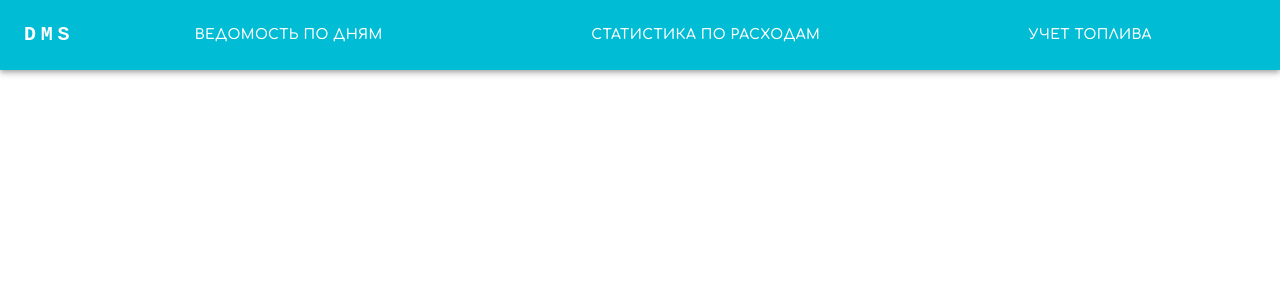
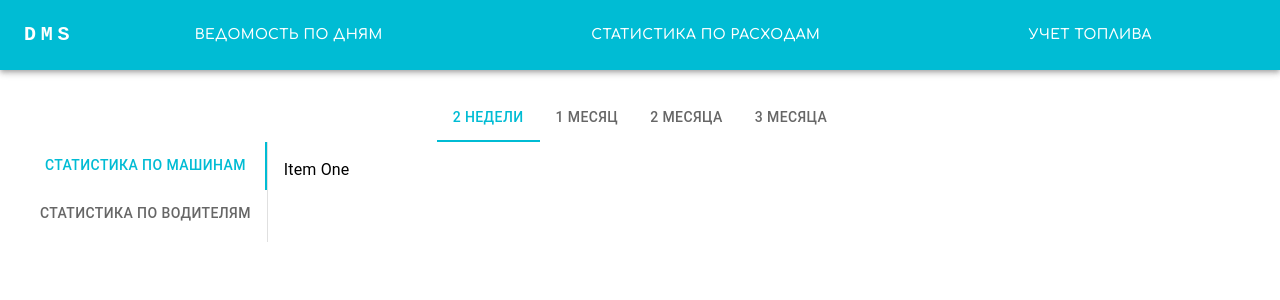
Before and after one commit to nastyasap/dms_work, a React (Create React App) app: page /fuel in a window 1280 px wide. Shown: the top 300 px of the page. Built offline with nearby package versions, Linux system fonts and the light colour scheme.

Commit message:
fuel page menu added

```diff
--- a/src/App/App.css
+++ b/src/App/App.css
@@ -1,38 +1,3 @@
-.App {
-    text-align: center;
+.css-heg063-MuiTabs-flexContainer {
+    justify-content: center;
 }
-
-.App-logo {
-    height: 40vmin;
-    pointer-events: none;
-}
-
-@media (prefers-reduced-motion: no-preference) {
-    .App-logo {
-        animation: App-logo-spin infinite 20s linear;
-    }
-}
-
-.App-header {
-    background-color: #282c34;
-    min-height: 100vh;
-    display: flex;
-    flex-direction: column;
-    align-items: center;
-    justify-content: center;
-    font-size: calc(10px + 2vmin);
-    color: white;
-}
-
-.App-link {
-    color: #61dafb;
-}
-
-@keyframes App-logo-spin {
-    from {
-        transform: rotate(0deg);
-    }
-    to {
-        transform: rotate(360deg);
-    }
-}
--- a/src/App/App.tsx
+++ b/src/App/App.tsx
@@ -5,6 +5,7 @@ import { Route, Routes } from 'react-router-dom';
 import { AppNavBar } from '../components/AppBar/AppNavBar';
 import { Container } from '@mui/material';
 import { DailyPageContainer } from '../pages/DailyPage/DailyPageContainer';
+import { FuelControl } from '../pages/FuelControlPage/FuelControl';
 
 export const App = () => {
   return (
@@ -13,6 +14,7 @@ export const App = () => {
       <Container maxWidth="xl">
         <Routes>
           <Route path={'/'} element={<CalendarWithData />} />
+          <Route path={'/fuel'} element={<FuelControl />} />
           <Route path={'/dailyTable/:date/:isMorning'} element={<DailyPageContainer />} />
         </Routes>
       </Container>
--- a/src/components/AppBar/AppNavBar.tsx
+++ b/src/components/AppBar/AppNavBar.tsx
@@ -15,7 +15,7 @@ const pages = [
   <NavLink to="/" className={s.link}>
     Статистика по расходам
   </NavLink>,
-  <NavLink to="/" className={s.link}>
+  <NavLink to="/fuel" className={s.link}>
     Учет топлива
   </NavLink>,
 ];
--- /dev/null
+++ b/src/components/MenuTabs/HorizontalTabs.tsx
@@ -0,0 +1,27 @@
+import * as React from 'react';
+import Tabs from '@mui/material/Tabs';
+import Tab from '@mui/material/Tab';
+
+export const HorizontalTabs = () => {
+  const [value, setValue] = React.useState(0);
+
+  const handleChange = (event: React.SyntheticEvent, newValue: number) => {
+    setValue(newValue);
+  };
+
+  return (
+    <Tabs
+      sx={{ display: 'flex', justifyContent: 'center', width: '100%' }}
+      value={value}
+      onChange={handleChange}
+      variant="scrollable"
+      scrollButtons={false}
+      aria-label="scrollable prevent tabs example"
+    >
+      <Tab label="2 недели" />
+      <Tab label="1 месяц" />
+      <Tab label="2 месяца" />
+      <Tab label="3 месяца" />
+    </Tabs>
+  );
+};
--- /dev/null
+++ b/src/components/MenuTabs/VerticalTabs.tsx
@@ -0,0 +1,64 @@
+import React from 'react';
+import { Box, Tab, Tabs, Typography } from '@mui/material';
+
+interface TabPanelProps {
+  children?: React.ReactNode;
+  index: number;
+  value: number;
+}
+
+function TabPanel(props: TabPanelProps) {
+  const { children, value, index, ...other } = props;
+  return (
+    <div
+      role="tabpanel"
+      hidden={value !== index}
+      id={`vertical-tabpanel-${index}`}
+      aria-labelledby={`vertical-tab-${index}`}
+      {...other}
+    >
+      {value === index && (
+        <Box sx={{ p: 2 }}>
+          <Typography>{children}</Typography>
+        </Box>
+      )}
+    </div>
+  );
+}
+
+function a11yProps(index: number) {
+  return {
+    id: `vertical-tab-${index}`,
+    'aria-controls': `vertical-tabpanel-${index}`,
+  };
+}
+
+export const VerticalTabs = () => {
+  const [value, setValue] = React.useState(0);
+
+  const handleChange = (event: React.SyntheticEvent, newValue: number) => {
+    setValue(newValue);
+  };
+
+  return (
+    <Box sx={{ flexGrow: 1, bgcolor: 'background.paper', display: 'flex', height: 100 }}>
+      <Tabs
+        orientation="vertical"
+        value={value}
+        onChange={handleChange}
+        aria-label="Vertical tabs example"
+        sx={{ borderRight: 1, borderColor: 'divider', justifyContent: 'flex-start' }}
+      >
+        <Tab label="Статистика по машинам" {...a11yProps(0)} />
+        <Tab label="Статистика по водителям" {...a11yProps(1)} />
+      </Tabs>
+      {/*<HorizontalTabs />*/}
+      <TabPanel value={value} index={0}>
+        Item One
+      </TabPanel>
+      <TabPanel value={value} index={1}>
+        Item Two
+      </TabPanel>
+    </Box>
+  );
+};
--- /dev/null
+++ b/src/pages/FuelControlPage/FuelControl.tsx
@@ -0,0 +1,13 @@
+import React from 'react';
+import { VerticalTabs } from '../../components/MenuTabs/VerticalTabs';
+import { HorizontalTabs } from '../../components/MenuTabs/HorizontalTabs';
+import s from './FuelControl.module.scss';
+
+export const FuelControl: React.FC = () => {
+  return (
+    <div>
+      <HorizontalTabs />
+      <VerticalTabs />
+    </div>
+  );
+};
```
Also changed, not shown: src/pages/FuelControlPage/FuelControl.module.scss (added).
